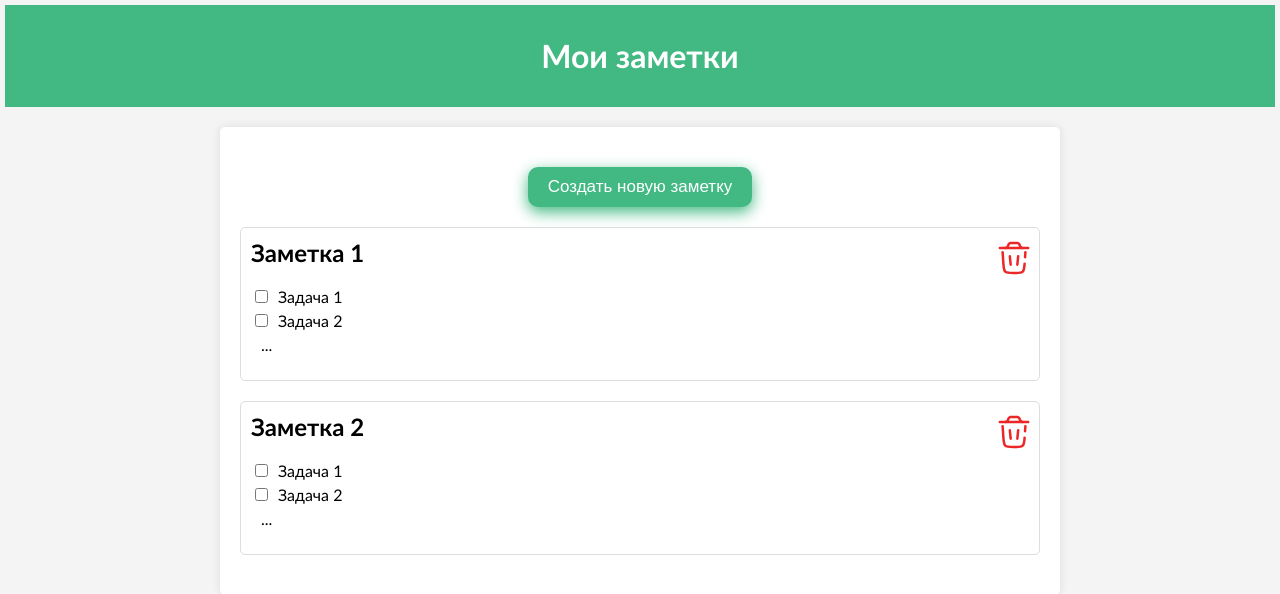
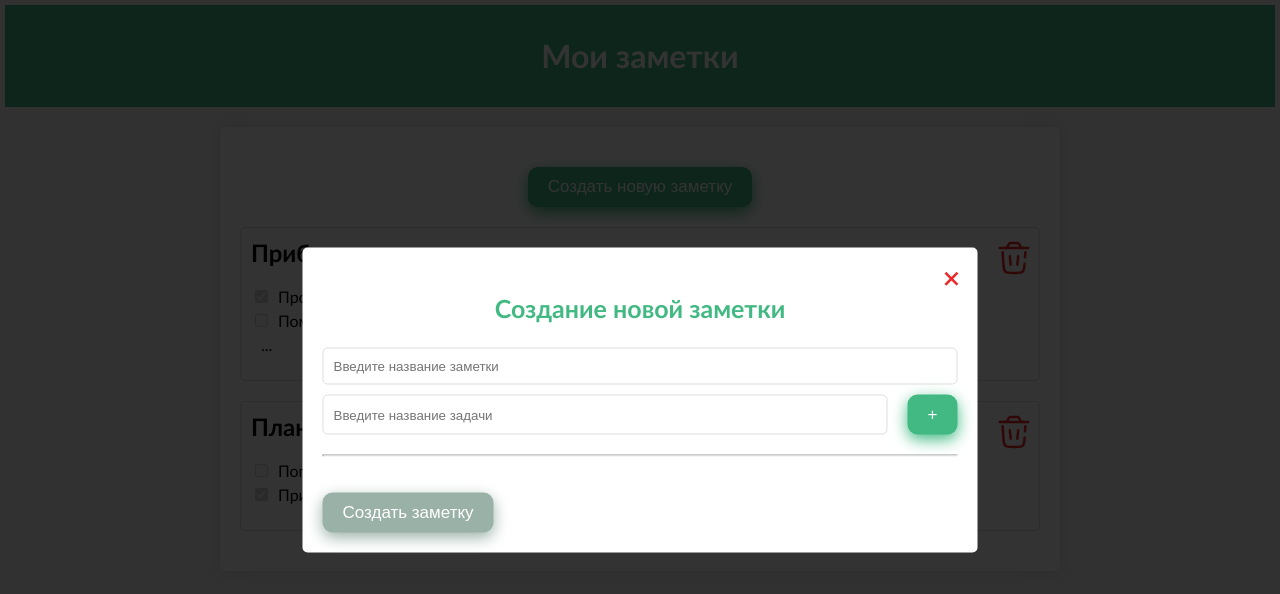
Before and after one commit to MalevichMV/notes-app, a Vue app: page / in a window 1280 px wide. Both pictures are taken after a click on the button "Создать новую заметку". Shown: the top 594 px of the page. Built offline with nearby package versions, Linux system fonts and the light colour scheme.

Commit message:
feat: add functionality for adding, deleting and displaying

```diff
--- a/src/App.vue
+++ b/src/App.vue
@@ -3,40 +3,52 @@
     <h1>Мои заметки</h1>
   </header>
   <main>
-    <app-modal-confirmation :is-open="false"></app-modal-confirmation>
-    <app-creating-note-modal :is-open="false"></app-creating-note-modal>
-    <button class="default-btn default-btn_create">
+    <app-modal-confirmation
+      :is-open="isConfirmationModalOpen"
+      @confirm="deleteNote"
+      @cancel="closeConfirmationModal"
+    ></app-modal-confirmation>
+    <app-creating-note-modal
+      :is-open="isCreatingModalOpen"
+      @creating="addNote"
+      @cancel="isCreatingModalOpen = false"
+    ></app-creating-note-modal>
+    <button
+      @click="isCreatingModalOpen = true"
+      class="default-btn default-btn_create"
+    >
       Создать новую заметку
     </button>
-    <div class="note">
-      <h2 class="note__title">Заметка 1</h2>
+    <p v-if="notes.length === 0" class="no-notes-message">Заметок пока нет!</p>
+    <div v-for="(note, i) in notes" :key="i" class="note">
+      <h2 class="note__title">{{ note.title }}</h2>
       <ul class="task-list">
-        <li class="task-list__task">
-          <input class="task-list__checkbox" type="checkbox" />
-          <span>Задача 1</span>
+        <li
+          v-for="(task, i) in note.tasks.slice(0, 2)"
+          :key="i"
+          class="task-list__task"
+        >
+          <input
+            :checked="task.completed"
+            disabled
+            class="task-list__checkbox"
+            type="checkbox"
+          />
+          <span>{{ task.title }}</span>
         </li>
-        <li class="task-list__task">
-          <input class="task-list__checkbox" type="checkbox" />
-          <span>Задача 2</span>
+        <li
+          v-if="note.tasks.length > 2"
+          class="task-list__task task-list__task_etc"
+        >
+          ...
         </li>
-        <li class="task-list__task task-list__task_etc">...</li>
       </ul>
-      <img class="trash-bin" src="./assets/img/trash-bin.svg" alt="trash-bin" />
-    </div>
-    <div class="note">
-      <h2 class="note__title">Заметка 2</h2>
-      <ul class="task-list">
-        <li class="task-list__task">
-          <input class="task-list__checkbox" type="checkbox" />
-          <span>Задача 1</span>
-        </li>
-        <li class="task-list__task">
-          <input class="task-list__checkbox" type="checkbox" />
-          <span>Задача 2</span>
-        </li>
-        <li class="task-list__task task-list__task_etc">...</li>
-      </ul>
-      <img class="trash-bin" src="./assets/img/trash-bin.svg" alt="trash-bin" />
+      <img
+        @click="openConfirmationModal(i)"
+        class="trash-bin"
+        src="./assets/img/trash-bin.svg"
+        alt="trash-bin"
+      />
     </div>
   </main>
 </template>
@@ -47,6 +59,72 @@ import AppCreatingNoteModal from "./components/AppCreatingNoteModal.vue";
 
 export default {
   name: "App",
-  components: { AppModalConfirmation, AppCreatingNoteModal },
+  components: {
+    AppModalConfirmation,
+    AppCreatingNoteModal,
+  },
+  data() {
+    return {
+      isConfirmationModalOpen: false,
+      confirmationIndex: null,
+
+      isCreatingModalOpen: false,
+      notes: [
+        {
+          title: "Прибрать дом",
+          tasks: [
+            {
+              title: "Пропылесосить",
+              completed: true,
+            },
+            {
+              title: "Помыть полы",
+              completed: false,
+            },
+            {
+              title: "Вытереть пыль",
+              completed: true,
+            },
+          ],
+        },
+        {
+          title: "Планы на день",
+          tasks: [
+            {
+              title: "Погулять с собакой",
+              completed: false,
+            },
+            {
+              title: "Приготовить поесть",
+              completed: true,
+            },
+          ],
+        },
+      ],
+    };
+  },
+  methods: {
+    shortenedTasks(tasksArray) {
+      if (tasksArray.length <= 2) return tasksArray;
+
+      return tasksArray.slice(0, 2);
+    },
+    addNote(note) {
+      this.isCreatingModalOpen = false;
+      this.notes.push(note);
+    },
+    deleteNote() {
+      this.notes.splice(this.confirmationIndex, 1);
+      this.closeConfirmationModal();
+    },
+    openConfirmationModal(confirmationIndex) {
+      this.isConfirmationModalOpen = true;
+      this.confirmationIndex = confirmationIndex;
+    },
+    closeConfirmationModal() {
+      this.isConfirmationModalOpen = false;
+      this.confirmationIndex = null;
+    },
+  },
 };
 </script>
--- a/src/assets/style/app.scss
+++ b/src/assets/style/app.scss
@@ -13,6 +13,12 @@ main {
     background-color: #ffffff;
     border-radius: 5px;
     box-shadow: 0 0 10px rgba(0, 0, 0, 0.1);
+}
+
+.no-notes-message{
+    text-align: center;
+    margin-top: 40px;
+    font-size: 22px;
 }
 
 .note {
@@ -62,6 +68,13 @@ main {
     &:hover {
         background-color: #62e9ac;
     }
+    &:disabled {
+        background-color: #9ab1a7;
+        box-shadow: #9ab1a7 0px 5px 15px;
+        &:hover {
+            background-color: #9ab1a7;
+        }
+    }
 }
 
 .default-btn_create{
--- a/src/assets/style/appCreatingNoteModal.scss
+++ b/src/assets/style/appCreatingNoteModal.scss
@@ -25,6 +25,13 @@
 
 .new-note__task-list{
     color: #555555;
+    max-height: 300px;
+    overflow-y: auto;
+}
+
+.new-note__task{
+    position: relative;
+    padding-right: 30px;
 }
 
 .new-note__input-wrapper {
--- a/src/components/AppCreatingNoteModal.vue
+++ b/src/components/AppCreatingNoteModal.vue
@@ -1,24 +1,39 @@
 <template>
-  <div v-if="isOpen" class="modal">
-    <form class="new-note modal_window">
+  <div v-if="isOpen" @click="cancel" class="modal">
+    <form @click.stop class="new-note modal_window">
+      <button @click="cancel" class="new-note__close-btn">+</button>
       <h3 class="new-note__title">Создание новой заметки</h3>
-      <input type="text" class="input" placeholder="Введите название заметки" />
+      <input
+        v-model="noteName"
+        type="text"
+        class="input"
+        placeholder="Введите название заметки"
+      />
       <div class="new-note__input-wrapper">
         <input
+          v-model="taskName"
           type="text"
           class="input input_task"
           placeholder="Введите название задачи"
         />
-        <button class="default-btn">+</button>
+        <button @click="addTask" class="default-btn">+</button>
       </div>
       <hr class="new-note__separator" />
       <ul class="new-note__task-list">
-        <li>Пропылесосить</li>
-        <li>Помыть полы</li>
+        <li class="new-note__task" v-for="(item, i) in tasks" :key="i">
+          <img
+            @click="deleteTask(i)"
+            class="trash-bin task-list__trash-bin"
+            src="../assets/img/trash-bin.svg"
+            alt="trash-bin"
+          />
+          <span>{{ item }}</span>
+        </li>
       </ul>
-      <hr class="new-note__separator" />
-      <button class="default-btn">Создать заметку</button>
-      <button class="new-note__close-btn">+</button>
+      <hr v-if="tasks.length > 0" class="new-note__separator" />
+      <button @click="creating" :disabled="btnDisabled" class="default-btn">
+        Создать заметку
+      </button>
     </form>
   </div>
 </template>
@@ -31,5 +46,71 @@ export default {
       required: true,
     },
   },
+  emits: {
+    creating: (payload) => {
+      if (
+        typeof payload.title === "string" &&
+        payload.title.length > 0 &&
+        payload.tasks.length > 0
+      ) {
+        return true;
+      } else {
+        console.warn("Некорректные данные для события creating!");
+        return false;
+      }
+    },
+    cancel: null,
+  },
+  mounted() {
+    document.addEventListener("keydown", this.handleKeydown);
+  },
+  beforeUnmount() {
+    document.removeEventListener("keydown", this.handleKeydown);
+  },
+  data() {
+    return {
+      noteName: "",
+      taskName: "",
+
+      tasks: [],
+    };
+  },
+  computed: {
+    btnDisabled() {
+      return this.tasks.length === 0 || this.noteName === "";
+    },
+  },
+  methods: {
+    handleKeydown(e) {
+      if (this.isOpen && e.key === "Escape") {
+        this.cancel();
+      }
+    },
+    cancel() {
+      this.$emit("cancel");
+      this.noteName = "";
+      this.taskName = "";
+      this.tasks.length = 0;
+    },
+    creating() {
+      if (this.btnDisabled) return;
+      const transformedData = {
+        title: this.noteName,
+        tasks: this.tasks.map((task) => ({
+          title: task,
+          completed: false,
+        })),
+      };
+      this.$emit("creating", transformedData);
+    },
+    addTask() {
+      if (!this.taskName) return;
+      this.tasks.push(this.taskName);
+      this.taskName = "";
+    },
+    deleteTask(index) {
+      this.tasks.splice(index, 1);
+    },
+  },
 };
 </script>
--- a/src/components/AppModalConfirmation.vue
+++ b/src/components/AppModalConfirmation.vue
@@ -1,10 +1,14 @@
 <template>
-  <div v-if="isOpen" class="modal">
-    <div class="confirmation modal_window">
+  <div v-if="isOpen" @click="cancel" class="modal">
+    <div @click.stop class="confirmation modal_window">
       <p class="confirmation__text">Вы действительно хотите удалить элемент?</p>
       <div class="confirmation__btns">
-        <button class="default-btn default-btn_delete">Удалть</button>
-        <button class="default-btn default-btn_cancel">Отмена</button>
+        <button @click="confirm" class="default-btn default-btn_delete">
+          Удалить
+        </button>
+        <button @click="cancel" class="default-btn default-btn_cancel">
+          Отмена
+        </button>
       </div>
     </div>
   </div>
@@ -19,5 +23,35 @@ export default {
       required: true,
     },
   },
+  emits: {
+    confirm: null,
+    cancel: null,
+  },
+  mounted() {
+    document.addEventListener("keydown", this.handleKeydown);
+  },
+  beforeUnmount() {
+    document.removeEventListener("keydown", this.handleKeydown);
+  },
+
+  methods: {
+    handleKeydown(e) {
+      if (this.isOpen && e.key === "Escape") {
+        this.cancel();
+        return;
+      }
+      if (this.isOpen && e.key === "Enter") {
+        this.confirm();
+        return;
+      }
+    },
+
+    cancel() {
+      this.$emit("cancel");
+    },
+    confirm() {
+      this.$emit("confirm");
+    },
+  },
 };
 </script>
```
